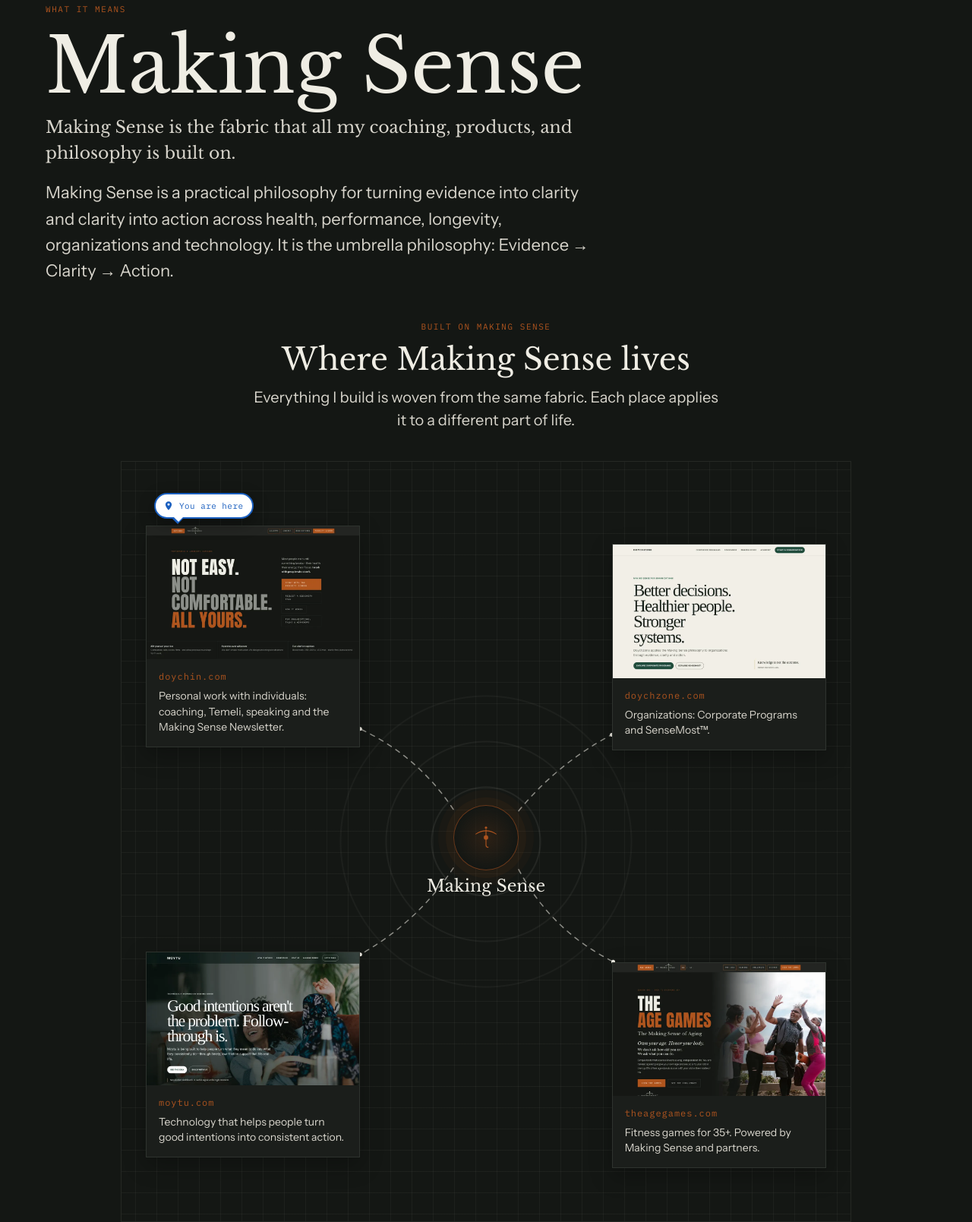
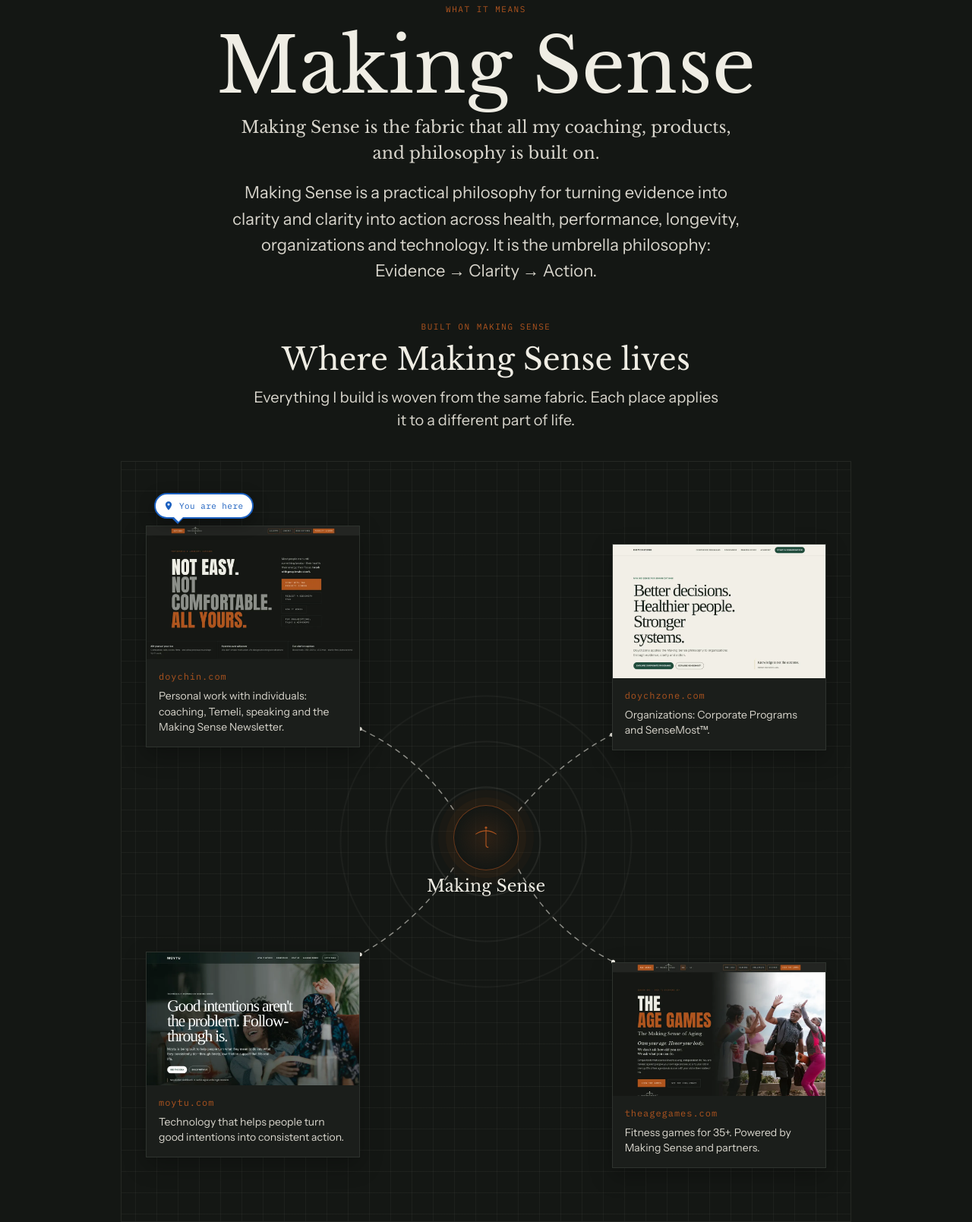
Before and after one commit to doychzone/doychin-site, a plain HTML site: page making-sense/index.html in a window 1280 px wide. Shown: the part 148-1757 px from the top of the page at 76% size. Drawn offline with nearby package versions, Linux system fonts and the light colour scheme.

Commit message:
Hub: drop the extra umbrella dot and center the page
Remove the filled node that sat on the Making Sense shaft in the map, and center the hub typography, labels and newsletter intro so they match the map section. Leave the nav alone.

```diff
--- a/making-sense/making-sense.css
+++ b/making-sense/making-sense.css
@@ -124,11 +124,11 @@ a.nav-btn:hover,.nav-links a.nav-btn:hover{background:var(--ember-deep,#8f4316);
 
 /* Hub: philosophy first, then newsletter, featured issue, and image cards */
 .philosophy{background:#141714;color:var(--bone);padding:88px 0 80px;border-bottom:1px solid var(--line-dark)}
-.philosophy .kicker{color:var(--ember);margin-bottom:18px}
-.philosophy h1{font-family:var(--serif);font-weight:400;font-size:clamp(52px,8.4vw,100px);line-height:.96;color:var(--bone);margin:0 0 28px}
-.philosophy > .wrap > p{font-size:clamp(18px,2.05vw,22px);line-height:1.55;color:#d8d5cc;max-width:720px;margin:0 0 18px}
+.philosophy .kicker{color:var(--ember);margin:0 auto 18px;text-align:center}
+.philosophy h1{font-family:var(--serif);font-weight:400;font-size:clamp(52px,8.4vw,100px);line-height:.96;color:var(--bone);margin:0 auto 28px;text-align:center}
+.philosophy > .wrap > p{font-size:clamp(18px,2.05vw,22px);line-height:1.55;color:#d8d5cc;max-width:680px;margin:0 auto 18px;text-align:center}
 .philosophy > .wrap > p:last-of-type{margin-bottom:0}
-.philosophy-pillars{display:grid;grid-template-columns:repeat(3,1fr);gap:28px;margin-top:52px}
+.philosophy-pillars{display:grid;grid-template-columns:repeat(3,1fr);gap:28px;margin-top:52px;text-align:center}
 .philosophy-pillars article{border-top:1px solid var(--ember);padding-top:16px}
 .philosophy-pillars .issue-num{color:#c4b4a6;font-family:var(--mono);font-size:11px;letter-spacing:.14em;text-transform:uppercase}
 .philosophy-pillars h2{font-family:var(--serif);font-weight:400;font-size:clamp(22px,2.2vw,28px);line-height:1.2;color:var(--bone);margin:12px 0 12px}
@@ -163,8 +163,8 @@ a.nav-btn:hover,.nav-links a.nav-btn:hover{background:var(--ember-deep,#8f4316);
 }
 
 /* Philosophy lead line */
-.philosophy h1{margin:0 0 16px}
-.philosophy-lead{font-family:var(--serif);font-size:clamp(22px,2.55vw,30px);line-height:1.35;color:#fff;max-width:760px;margin:0 0 28px}
+.philosophy h1{margin:0 auto 16px}
+.philosophy-lead{font-family:var(--serif);font-size:clamp(22px,2.55vw,30px);line-height:1.35;color:#fff;max-width:680px;margin:0 auto 28px;text-align:center}
 /* Map module spacing lives in ecosystem-variants.css */
 @media(max-width:700px){
   .philosophy-lead{margin-bottom:22px}
@@ -199,3 +199,13 @@ a.nav-btn:hover,.nav-links a.nav-btn:hover{background:var(--ember-deep,#8f4316);
   .issue-row{flex-wrap:wrap;gap:4px 16px;padding:13px 0}
   .issue-row-date{white-space:normal}
 }
+
+
+/* Hub typography is centered; layout blocks (featured issue, cards, list) stay in a centered container. Nav is unchanged. */
+.archive-main .section-label{text-align:center}
+.archive-main .subscribe-cta{grid-template-columns:1fr;max-width:680px;margin-inline:auto;text-align:center;justify-items:stretch}
+.archive-main .subscribe-copy,.archive-main .newsletter-intro{text-align:center}
+.archive-main .subscribe-form{width:100%;max-width:480px;margin-inline:auto}
+@media(max-width:700px){
+  .archive-main .subscribe-cta{max-width:none}
+}
--- a/making-sense/sites/ecosystem-variants.js
+++ b/making-sense/sites/ecosystem-variants.js
@@ -143,14 +143,6 @@
         }));
       }
     }
-    if (!isStacked(stage)) {
-      dots.appendChild(el("circle", {
-        cx: o.cx.toFixed(1),
-        cy: o.cy.toFixed(1),
-        r: "3",
-        fill: "#b0551f"
-      }));
-    }
   }
 
   function drawTree(stage, svg) {
```
